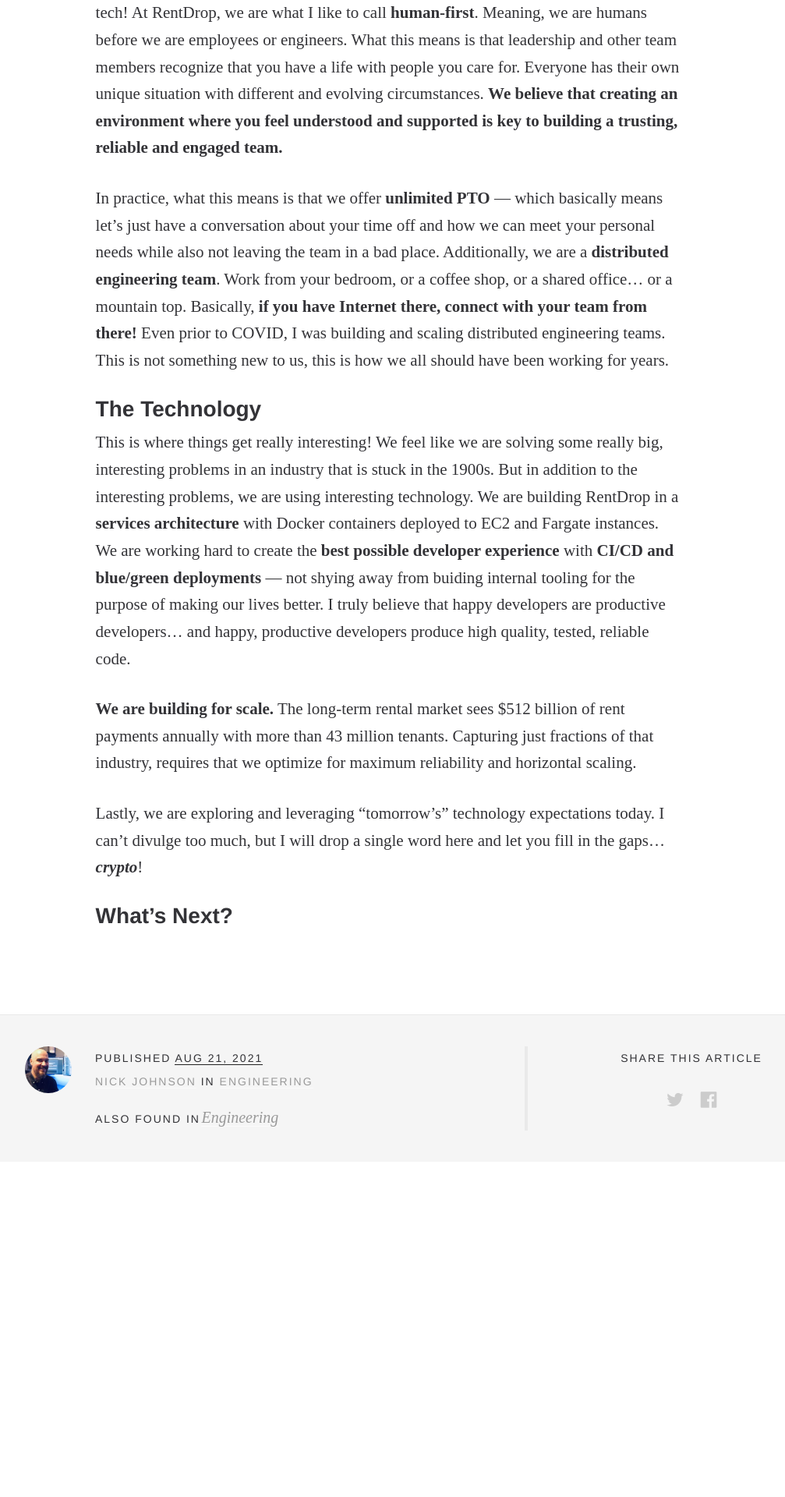
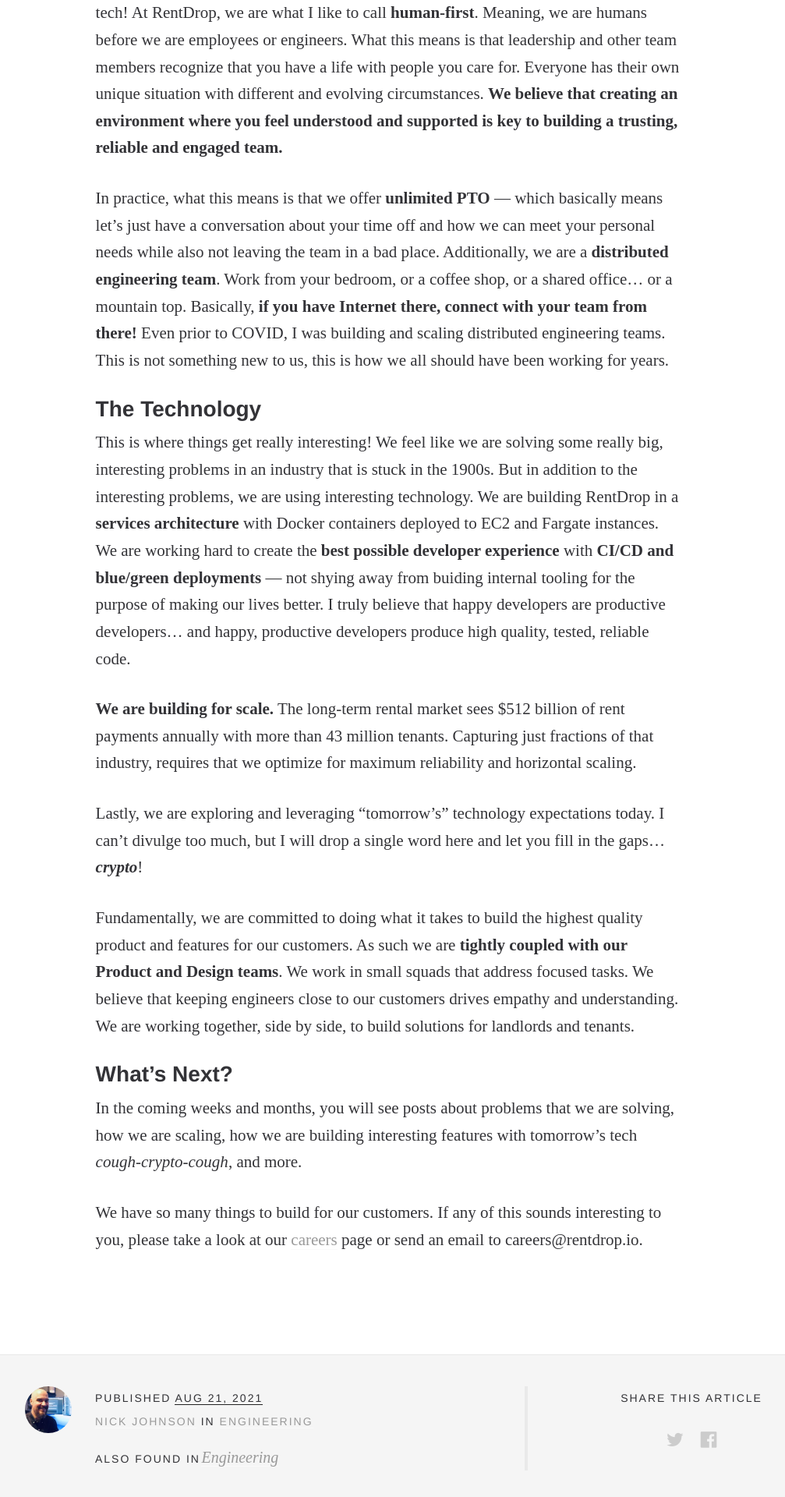
Before and after one commit to rentdrop/rentdrop.github.io, a Jekyll site: the page built from _posts/2021-08-21-welcome-to-rentdrop-engineering.md, in a window 1280 px wide. Shown: the part 2676-4596 px from the top of the page at 78% size, without its empty margins (143-1150 px from the left). Built offline with Jekyll 4.4.1, drawn with Linux system fonts in a browser that asks for light colours.

Commit message:
whats next

```diff
--- a/_posts/2021-08-21-welcome-to-rentdrop-engineering.md
+++ b/_posts/2021-08-21-welcome-to-rentdrop-engineering.md
@@ -53,4 +53,9 @@
 
 Lastly, we are exploring and leveraging “tomorrow’s” technology expectations today. I can’t divulge too much, but I will drop a single word here and let you fill in the gaps… **_crypto_**!
 
+Fundamentally, we are committed to doing what it takes to build the highest quality product and features for our customers. As such we are **tightly coupled with our Product and Design teams**. We work in small squads that address focused tasks. We believe that keeping engineers close to our customers drives empathy and understanding. We are working together, side by side, to build solutions for landlords and tenants.
+
 ## What's Next?
+In the coming weeks and months, you will see posts about problems that we are solving, how we are scaling, how we are building interesting features with tomorrow’s tech _cough-crypto-cough_, and more.
+
+We have so many things to build for our customers. If any of this sounds interesting to you, please take a look at our [careers](https://www.rentdrop.io/careers) page or send an email to careers@rentdrop.io.
```
